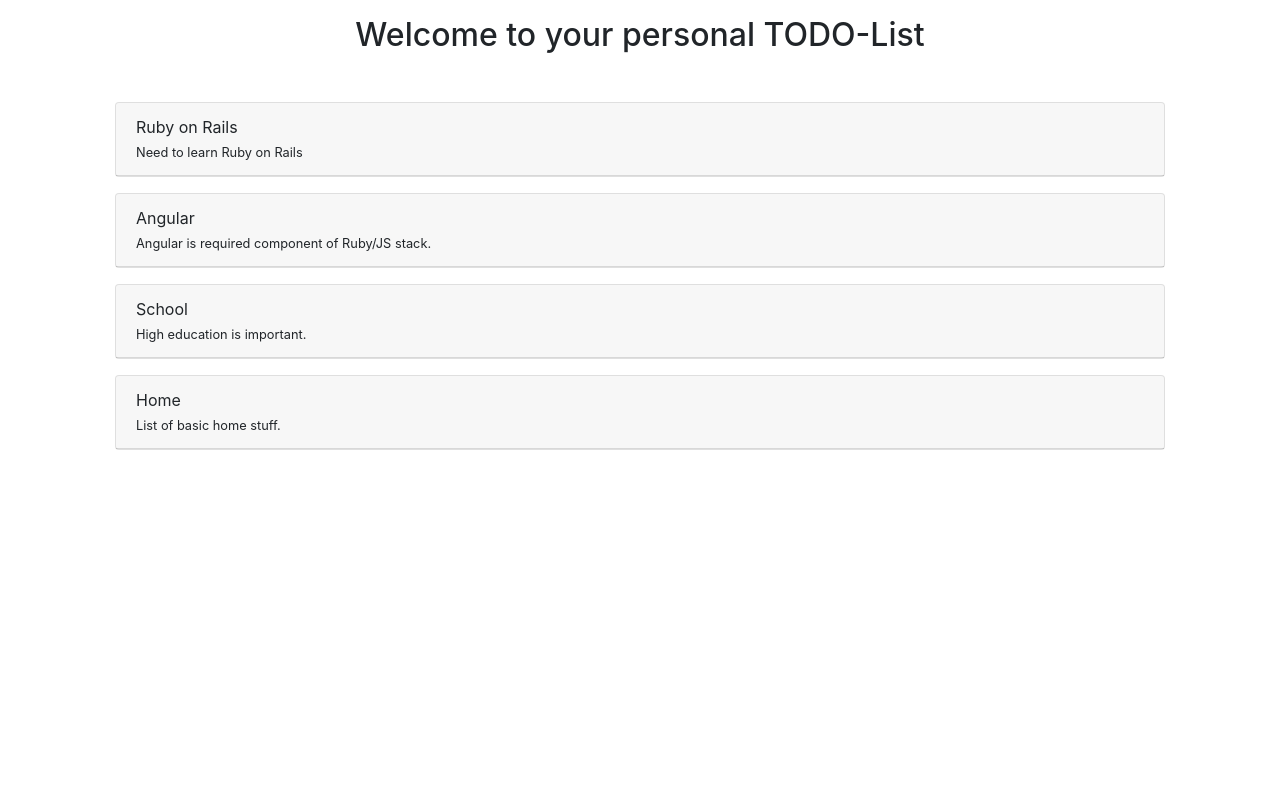
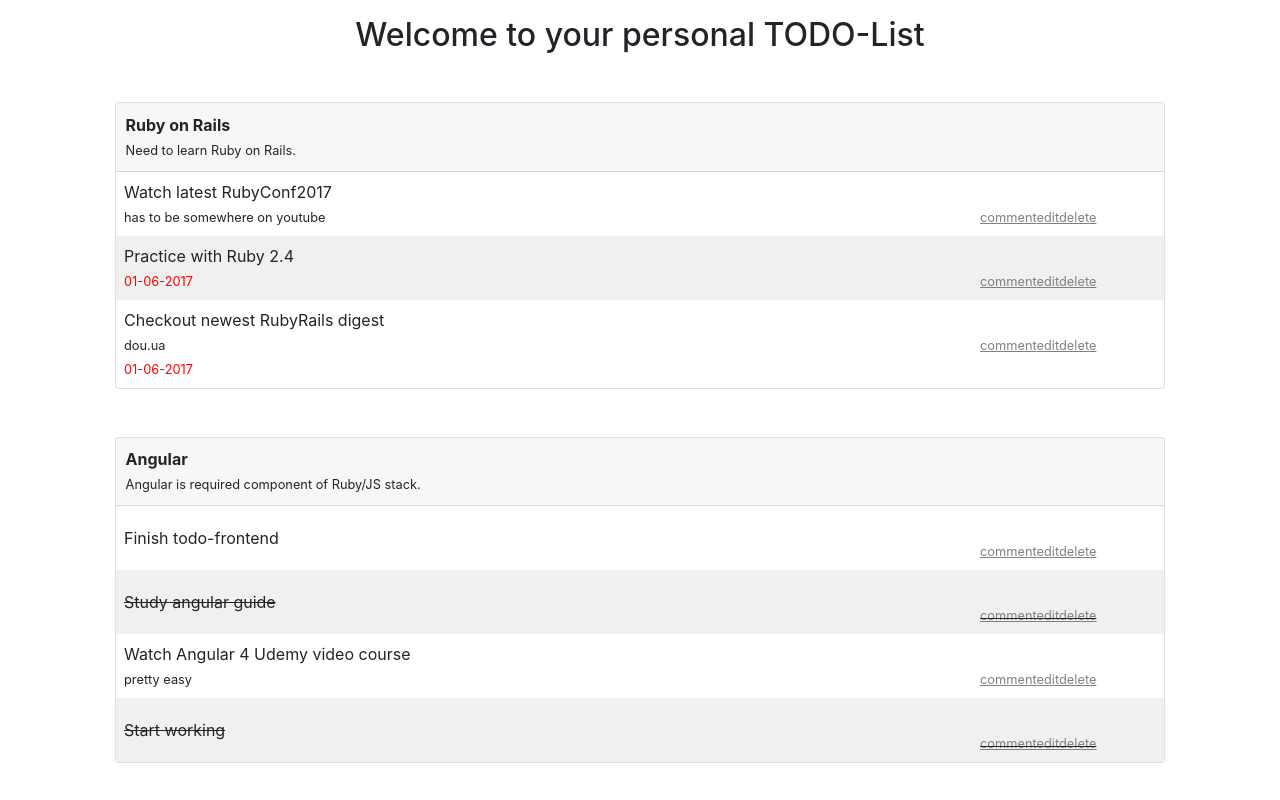
Before and after one commit to iSarCasm/todo_frontend, an Angular app: page /dashboard in a window 1280 px wide. Shown: the top 800 px of the page. Built offline with nearby package versions, Linux system fonts and the light colour scheme.

Commit message:
Task component

```diff
--- a/src/app/app.module.ts
+++ b/src/app/app.module.ts
@@ -15,6 +15,7 @@
 import { AuthService } from './auth/auth.service';
 import { AuthGuard } from './auth/auth-guard.service';
 import { ProjectComponent } from './project/project.component';
+import { TaskComponent } from './task/task.component';
 
 @NgModule({
   declarations: [
@@ -23,7 +24,8 @@
     StatsComponent,
     AuthComponent,
     DashboardComponent,
-    ProjectComponent
+    ProjectComponent,
+    TaskComponent
   ],
   imports: [
     BrowserModule,
--- a/src/app/dashboard/mock-projects.ts
+++ b/src/app/dashboard/mock-projects.ts
@@ -1,8 +1,32 @@
 import { Project } from '../project/project.model';
+import { Task } from '../task/task.model';
 
 export const PROJECTS: Project[] = [
-  { id: 1, title: 'Ruby on Rails', desc: 'Need to learn Ruby on Rails' },
-  { id: 2, title: 'Angular', desc: 'Angular is required component of Ruby/JS stack.' },
-  { id: 3, title: 'School', desc: 'High education is important.' },
-  { id: 7, title: 'Home', desc: 'List of basic home stuff.' }
+  new Project(
+    1, 'Ruby on Rails', 'Need to learn Ruby on Rails.', true,
+    [
+      new Task(1, 1, 'Watch latest RubyConf2017', false, 1, 'has to be somewhere on youtube'),
+      new Task(2, 1, 'Practice with Ruby 2.4', false, 2, '', '01-06-2017'),
+      new Task(3, 1, 'Checkout newest Ruby\Rails digest', false, 3, 'dou.ua', '01-06-2017'),
+    ]
+  ),
+  new Project(
+    2, 'Angular', 'Angular is required component of Ruby/JS stack.', true,
+    [
+      new Task(4, 2, 'Finish todo-frontend', false, 1),
+      new Task(5, 2, 'Study angular guide', true, 2),
+      new Task(6, 2, 'Watch Angular 4 Udemy video course', false, 3, 'pretty easy'),
+      new Task(7, 2, 'Start working', true, 4),
+    ]
+  ),
+  new Project(
+    3, 'School', 'High education is important.'
+  ),
+  new Project(
+    7, 'Home', '', true,
+    [
+      new Task(8, 7, 'Do cleaning', false, 1, 'including windows!!!'),
+      new Task(9, 7, 'Wash dishes', false, 2)
+    ]
+  )
 ]
--- a/src/app/project/project.component.css
+++ b/src/app/project/project.component.css
@@ -0,0 +1,6 @@
+.card-header {
+  padding: 0.6rem;
+}
+.card-block {
+  padding: 0rem;
+}
--- a/src/app/project/project.component.html
+++ b/src/app/project/project.component.html
@@ -1,10 +1,12 @@
-<div class="container text-left mb-3 mt-3">
+<div class="container text-left mb-5 mt-3">
   <div class="row">
     <div class="col-12">
       <div class="card">
         <div class="card-header">
           <p class="mb-0">
-            {{ project.title }}
+            <strong>
+              {{ project.title }}
+            </strong>
           </p>
           <p class="mb-0">
             <small>
@@ -13,7 +15,13 @@
           </p>
         </div>
         <div class="card-block">
-
+          <div *ngIf="project.tasks.length > 0; then task_list; else no_tasks"></div>
+          <app-task #task_list *ngFor="let task of project.tasks" [task]="task"></app-task>
+          <ng-template #no_tasks>
+            <p class="p-2 m-0">
+              <small><em>No tasks yet.</em></small>
+            </p>
+          </ng-template>
         </div>
       </div>
     </div>
--- a/src/app/project/project.model.ts
+++ b/src/app/project/project.model.ts
@@ -1,7 +1,11 @@
+import { Task } from '../task/task.model';
+
 export class Project {
   constructor(
     public id: number,
     public title: string,
-    public desc?: string
+    public desc?: string,
+    public in_active: boolean = true,
+    public tasks: Task[] = [],
   ) {}
 }
--- /dev/null
+++ b/src/app/task/task.component.css
@@ -0,0 +1,22 @@
+a {
+  color: gray;
+  text-decoration: underline;
+}
+
+a:hover {
+  text-decoration: none;
+}
+
+.flex {
+  display: flex;
+  flex-direction: column;
+  justify-content: space-around;
+}
+
+.finished p {
+  text-decoration: line-through;
+}
+
+.deadline {
+  color: red;
+}
--- /dev/null
+++ b/src/app/task/task.component.html
@@ -0,0 +1,32 @@
+<div class="task p-2" [ngClass]="{'finished': task.finished}">
+  <div class="row">
+    <div class="col-9 flex">
+      <p class="mb-0">
+        {{ task.name }}
+      </p>
+      <p *ngIf="task.desc" class="mb-0">
+        <small>
+          {{ task.desc }}
+        </small>
+      </p>
+      <p *ngIf="task.deadline" class="mb-0 deadline">
+        <small>
+          {{ task.deadline }}
+        </small>
+      </p>
+    </div>
+    <div class="col-3 text-center">
+      <label class="custom-control custom-checkbox m-0">
+        <input type="checkbox" class="custom-control-input" [(ngModel)]="task.finished">
+        <span class="custom-control-indicator"></span>
+      </label>
+      <p class="mb-0">
+        <small>
+          <a href="">comment</a>
+          <a href="">edit</a>
+          <a href="">delete</a>
+        </small>
+      </p>
+    </div>
+  </div>
+</div>
--- /dev/null
+++ b/src/app/task/task.component.ts
@@ -0,0 +1,18 @@
+import { Component, OnInit, Input } from '@angular/core';
+
+import { Task } from './task.model';
+
+@Component({
+  selector: 'app-task',
+  templateUrl: './task.component.html',
+  styleUrls: ['./task.component.css']
+})
+export class TaskComponent implements OnInit {
+  @Input() task: Task;
+
+  constructor() { }
+
+  ngOnInit() {
+  }
+
+}
--- /dev/null
+++ b/src/app/task/task.model.ts
@@ -0,0 +1,11 @@
+export class Task {
+  constructor(
+    public id: number,
+    public project_id: number,
+    public name: string,
+    public finished: boolean = false,
+    public position: number,
+    public desc?: string,
+    public deadline?: string,
+  ) {}
+}
--- a/src/styles.css
+++ b/src/styles.css
@@ -1 +1,4 @@
 /* You can add global styles to this file, and also import other style files */
+app-task:nth-child(even) .task {
+  background-color: #f0f0f0;
+}
```
Also changed, not shown: 1 other file (tests, documents, lock files or other folders).
